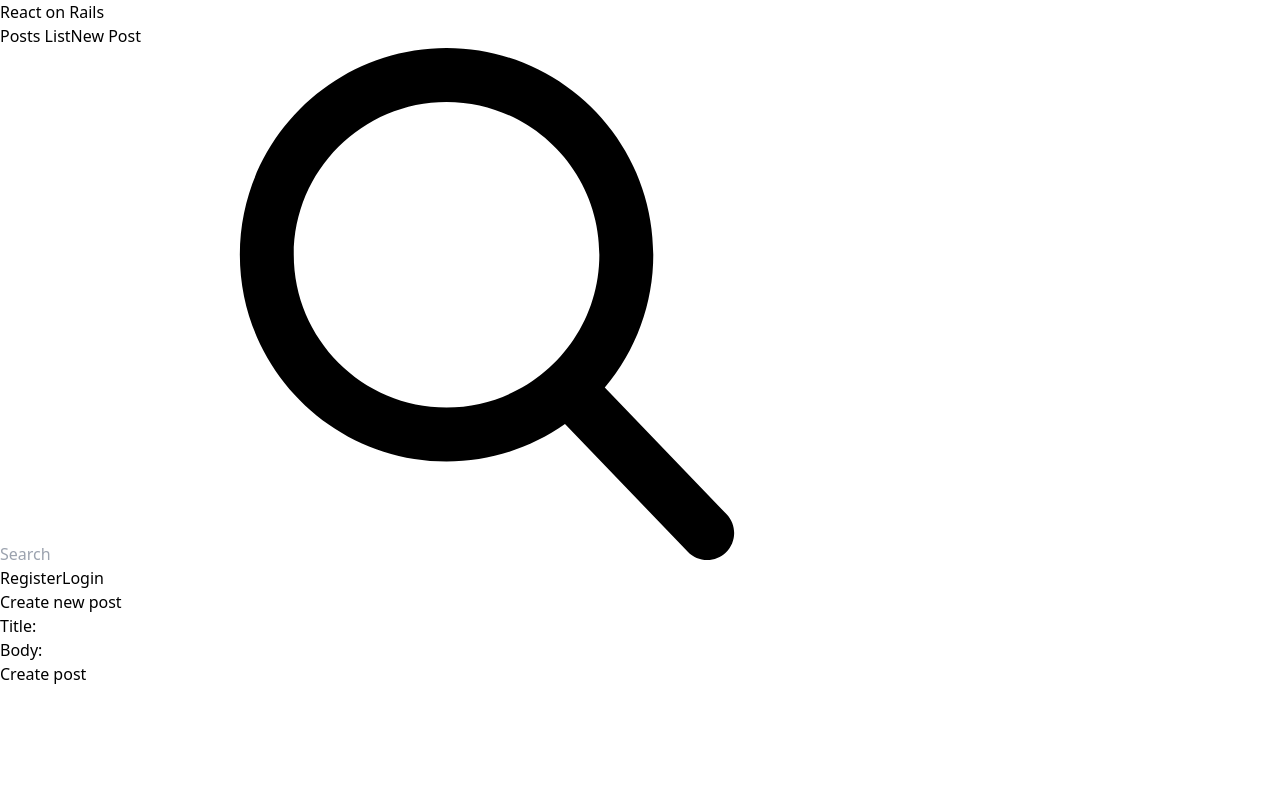
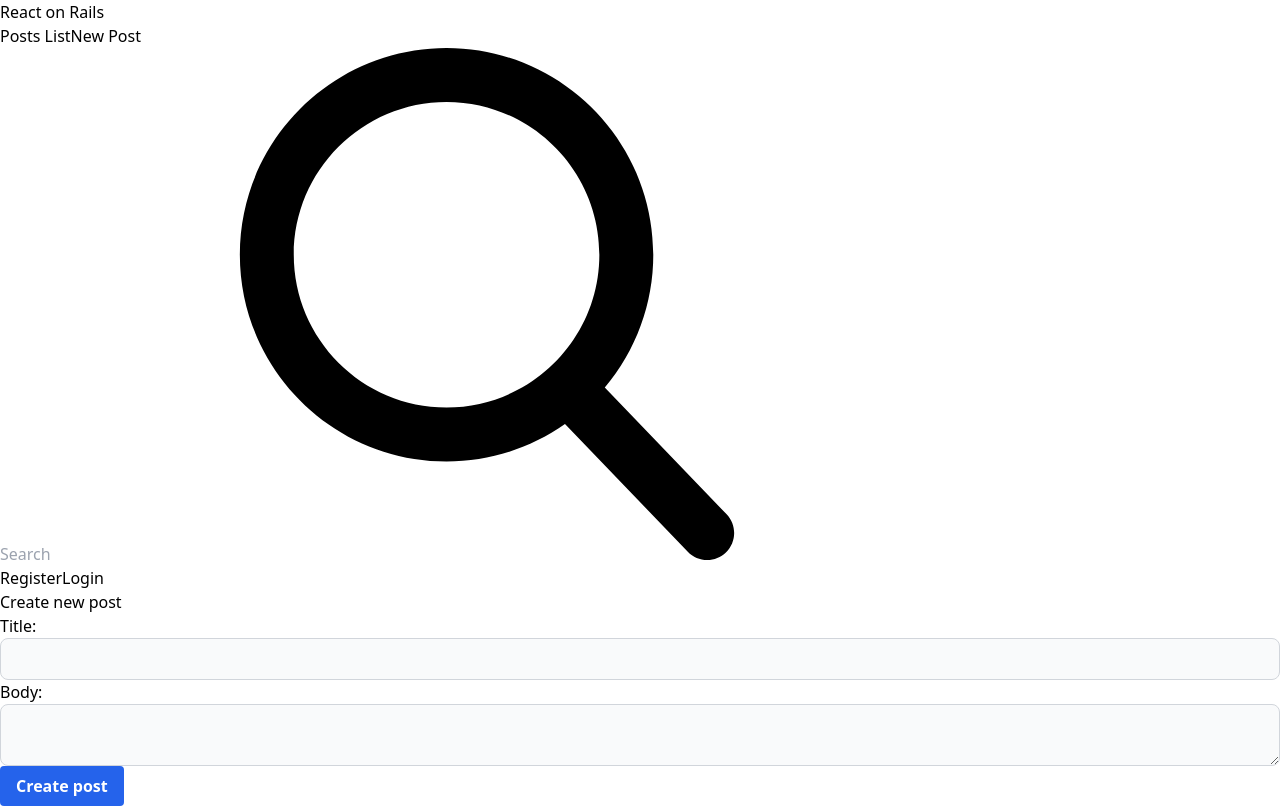
Before and after one commit to OrceMaceski/react_api, a React (Vite) app: page /new in a window 1280 px wide. Built offline with nearby package versions, Linux system fonts and the light colour scheme; no server answers.

Commit message:
Added styling

```diff
--- a/src/App.jsx
+++ b/src/App.jsx
@@ -9,11 +9,9 @@ function App() {
   return (
     <Router>
         <NavBar />
-      <div className='app'>
-        {/* <h1>React on Rails</h1>
-        <p className='mb-8'>Find this application layout in src/App.js</p> */}
-        <AppRoutes />
-      </div>
+        <div className="container mx-auto flex flex-col items-center">
+          <AppRoutes />
+        </div>
     </Router>
   )
 }
--- a/src/features/posts/EditPostForm.jsx
+++ b/src/features/posts/EditPostForm.jsx
@@ -69,6 +69,7 @@ function EditPostForm() {
           <label htmlFor="post-title">Title:</label>
           <input
             id="post-title"
+            className='input'
             type="text"
             value={post.title}
             onChange={e => setPost({ ...post, title: e.target.value })}
@@ -77,8 +78,9 @@ function EditPostForm() {
         </div>
         <div>
           <label htmlFor="post-body">Body:</label>
-          <input
+          <textarea
             id="post-body"
+            className='input'
             type="text"
             value={post.body}
             onChange={e => setPost({ ...post, body: e.target.value })}
@@ -86,7 +88,7 @@ function EditPostForm() {
             />
           </div>
           <div>
-            <button type="submit">Edit post</button>
+            <button type="submit" className='btn btn-primary my-2'>Edit post</button>
           </div>
       </form>
 
--- a/src/features/posts/NewPostForm.jsx
+++ b/src/features/posts/NewPostForm.jsx
@@ -29,13 +29,14 @@ function NewPostForm() {
   }
 
   return (
-    <>
-      <h2>Create new post</h2>
-      <form onSubmit={handleSubmit}>
+    <div className='flex flex-col items-center'>
+      <h2 className='font-bold'>Create new post</h2>
+      <form onSubmit={handleSubmit} className='flex flex-col items-center'>
         <div>
           <label htmlFor="titleInput">Title:</label>
           <input
             id="titleInput"
+            className='input'
             type="text"
             value={title}
             onChange={e => setTitle(e.target.value)}
@@ -44,8 +45,9 @@ function NewPostForm() {
         </div>
         <div>
           <label htmlFor="bodyInput">Body:</label>
-          <input
+          <textarea
             id="bodyInput"
+            className='input'
             type="text"
             value={body}
             onChange={e => setBody(e.target.value)}
@@ -53,10 +55,10 @@ function NewPostForm() {
             />
           </div>
           <div>
-            <button type="submit">Create post</button>
+            <button type="submit" className='btn btn-primary my-2'>Create post</button>
           </div>
       </form>
-    </>
+    </div>
   )
 }
 
--- a/src/features/posts/PostDetails.jsx
+++ b/src/features/posts/PostDetails.jsx
@@ -25,6 +25,7 @@ function PostDetails () {
     fetchCurrentPost();
   }, [id]);
 
+  // Delete post
   const deletePost = async () => {
     try {
       const response = await fetch(`${API_URL}/${id}`, {
@@ -43,7 +44,7 @@ function PostDetails () {
   if (!post) return <h2>Loading...</h2>
 
   return (
-    <div className="container mx-auto flex flex-col items-center">
+    <div className="flex flex-col items-center">
       <h2 className="font-semibold p-4">{post.title}</h2>
       <p className="p-4">{post.body}</p>
       <div className="flex gap-2">
--- a/src/features/posts/PostsList.jsx
+++ b/src/features/posts/PostsList.jsx
@@ -50,14 +50,13 @@ const deletePost = async (id) => {
   return (
     <div>
       {posts.map((post) => (
-        <div key={post.id} className="post-container">
-          <Link to={`posts/${post.id}`} className='text-blue-800 font-semibold'>{post.title}</Link>
+        <div key={post.id} className='flex flex-col items-center my-8'>
+          <Link to={`posts/${post.id}`} className='text-blue-800 font-semibold mb-2'>{post.title}</Link>
           {/* <p>{post.body}</p> */}
-          <div className="post-links">
+          <div>
+            <span> <Link to={`posts/${post.id}/edit`} className='bg-blue-600 text-white font-bold py-2 px-4 rounded'>Edit</Link> </span>
+            <button onClick={()=> {if(window.confirm('Are you sure?')) deletePost(post.id)}} className='bg-red-600 m-2 font-bold px-2 py-[6px] text-white rounded'>Delete</button>
           </div>
-          <br />
-          <span> <Link to={`posts/${post.id}/edit`} className='bg-blue-500 m-2 px-4 py-1 text-white rounded-md'>Edit</Link> </span>
-          <button onClick={()=> {if(window.confirm('Are you sure?')) deletePost(post.id)}} className='bg-red-500 m-2 px-2 py-1 text-white rounded-md'>Delete</button>
         </div>
       ))}
     </div>
--- a/src/index.css
+++ b/src/index.css
@@ -1,71 +1,29 @@
 @tailwind base;
 @tailwind components;
 @tailwind utilities;
-/* :root {
-  font-family: Inter, system-ui, Avenir, Helvetica, Arial, sans-serif;
-  line-height: 1.5;
-  font-weight: 400;
 
-  color-scheme: light dark;
-  color: rgba(255, 255, 255, 0.87);
-  background-color: #242424;
-
-  font-synthesis: none;
-  text-rendering: optimizeLegibility;
-  -webkit-font-smoothing: antialiased;
-  -moz-osx-font-smoothing: grayscale;
+.btn {
+  @apply  text-white font-bold py-2 px-4 rounded;
 }
 
-a {
-  font-weight: 500;
-  color: #646cff;
-  text-decoration: inherit;
-}
-a:hover {
-  color: #535bf2;
+.btn-primary {
+  @apply bg-blue-600 hover:bg-blue-700;
 }
 
-body {
-  margin: 0;
-  display: flex;
-  place-items: center;
-  min-width: 320px;
-  min-height: 100vh;
+.input {
+  @apply bg-gray-50 border border-gray-300 text-gray-900 text-sm rounded-lg block w-full p-2.5;
 }
 
-h1 {
-  font-size: 3.2em;
-  line-height: 1.1;
+.input:focus {
+  @apply ring-blue-500 border-blue-500;
 }
 
-button {
-  border-radius: 8px;
-  border: 1px solid transparent;
-  padding: 0.6em 1.2em;
-  font-size: 1em;
-  font-weight: 500;
-  font-family: inherit;
-  background-color: #1a1a1a;
-  cursor: pointer;
-  transition: border-color 0.25s;
+@dark {
+  .input {
+    @apply bg-gray-700 border-gray-600 placeholder-gray-400 text-white;
+  }
+
+  .input:focus {
+    @apply ring-blue-500 border-blue-500;
+  }
 }
-button:hover {
-  border-color: #646cff;
-}
-button:focus,
-button:focus-visible {
-  outline: 4px auto -webkit-focus-ring-color;
-}
-
-@media (prefers-color-scheme: light) {
-  :root {
-    color: #213547;
-    background-color: #ffffff;
-  }
-  a:hover {
-    color: #747bff;
-  }
-  button {
-    background-color: #f9f9f9;
-  }
-} */
```
